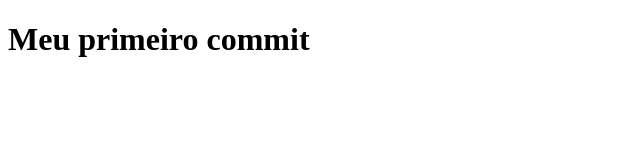
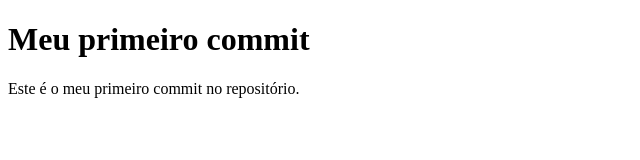
Before and after one commit to gabrielrochass/profissionais-do-futuro, a plain HTML site: page index.html in a window 1280 px wide. Shown: the whole page, without its empty margins (0-640 px from the left). Drawn offline with Linux system fonts and the light colour scheme.

Commit message:
adicionei um paragrafo

```diff
--- a/index.html
+++ b/index.html
@@ -7,5 +7,6 @@
 </head>
 <body>
     <h1>Meu primeiro commit</h1>
+    <p>Este é o meu primeiro commit no repositório.</p>
 </body>
 </html>
```
